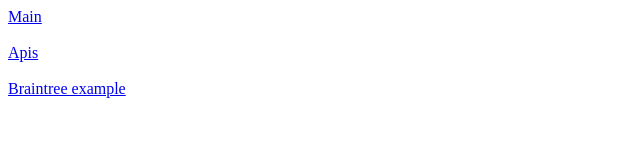
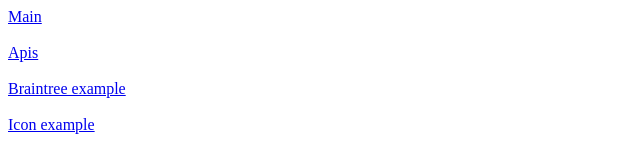
Before and after one commit to adam-batwash/adam-batwash.github.io, a plain HTML site: page index.html in a window 1280 px wide. Shown: the whole page, without its empty margins (0-640 px from the left). Drawn offline with Linux system fonts and the light colour scheme.

Commit message:
Update index.html

```diff
--- a/index.html
+++ b/index.html
@@ -13,6 +13,9 @@
   <a href="https://app.sdk-playground.v.newstore.net/examples/braintree">Braintree example</a>
   <br><br>
 
+  <a href="https://app.sdk-playground.v.newstore.net/examples/icon">Icon example</a>
+  <br><br>
+
   <br><br>
 </body>
 </html>
```
